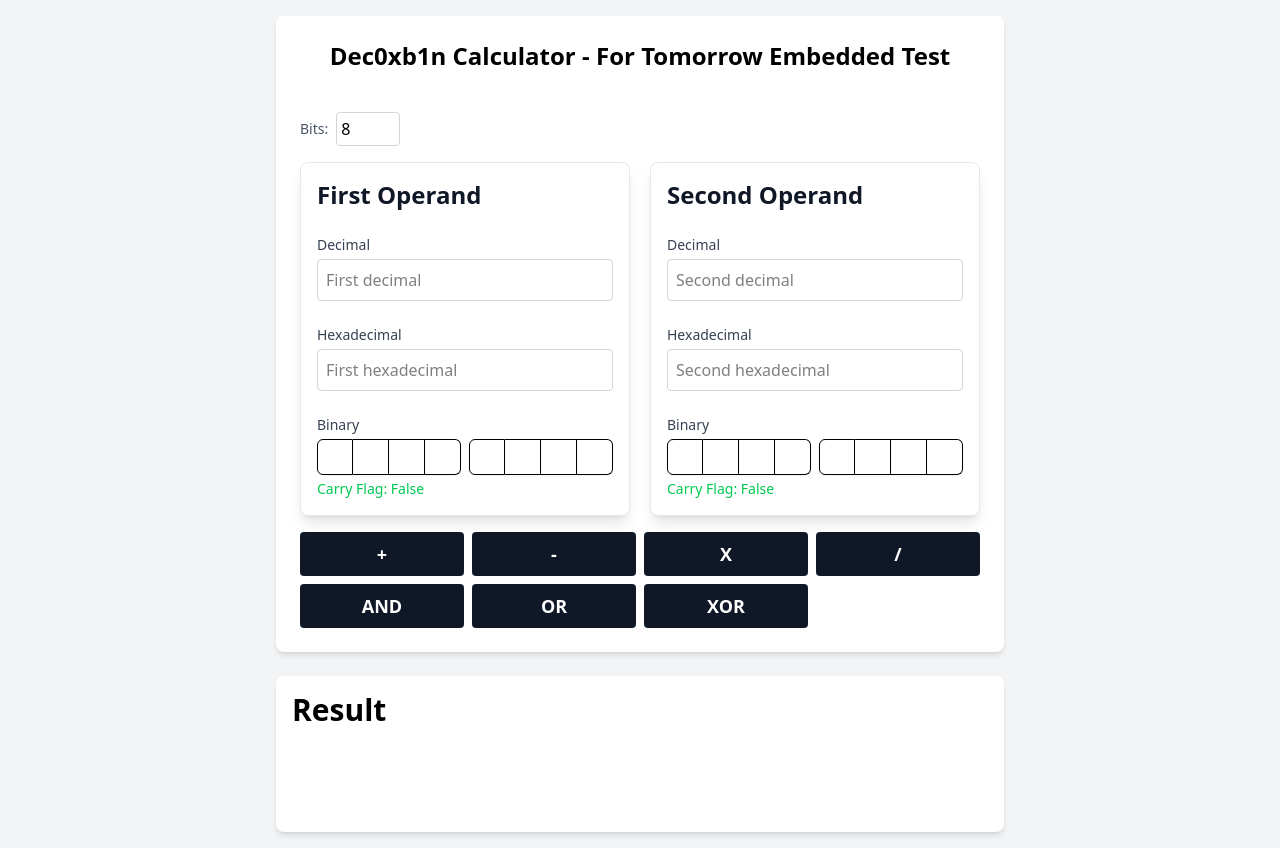
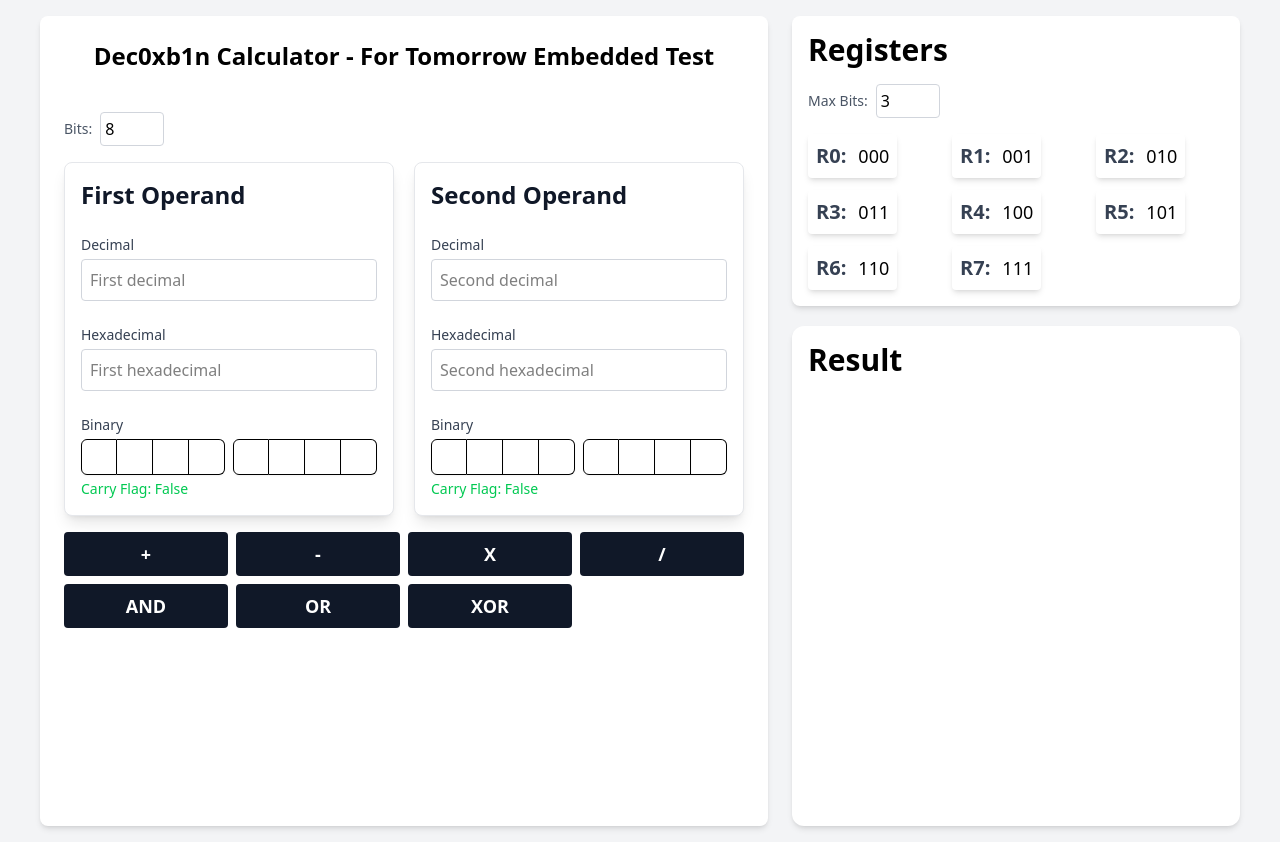
Before and after one commit to qckhanh/converter, a React (Vite) app: page / in a window 1280 px wide. Built offline with nearby package versions, Linux system fonts and the light colour scheme.

Commit message:
add register

```diff
--- a/src/App.jsx
+++ b/src/App.jsx
@@ -8,6 +8,7 @@ import {
 } from "@/components/ui/input-otp";
 import Operation from "@/Operation.jsx";
 import Input from "./Input.jsx";
+import Registers from "./Registers.jsx";
 
 function App() {
     const [hexValue1, setHexValue1] = useState('');
@@ -20,6 +21,7 @@ function App() {
     const [result, setResult] = useState({ hex: '', bin: '', dec: '' });
     const [activeOperator, setActiveOperator] = useState('');
     const [expressions, setExpressions] = useState({ dec: '', hex: '', bin: '' });
+    const [maxBit, setMaxBit] = useState(3); // State riêng cho maxBit của Registers
 
     // Tạo mảng slot cho InputOTP dựa trên bitLength
     const generateSlots = (value, onChange, hasCarry = false) => {
@@ -190,7 +192,8 @@ function App() {
 
     return (
         <div className="min-h-screen bg-gray-100 flex items-center justify-center p-4">
-            <div className="flex flex-col gap-6 w-auto gap">
+            <div className="flex flex-col lg:flex-row sm:flex-row xl:flex-row gap-6 w-auto">
+
                 <div className="bg-white p-6 rounded-lg shadow-md flex flex-col gap-y-4 w-fit">
                     <h1 className="text-2xl font-bold text-center mb-6">
                         Dec0xb1n Calculator - For Tomorrow Embedded Test
@@ -241,10 +244,20 @@ function App() {
                     <Operation activeOperator={activeOperator} calculate={calculate} />
                 </div>
 
-                {/* Result Section */}
-                <div className="">
-                    <Result result={result} expressions={expressions} bitLength={bitLength} />
+                <div className={"flex flex-col gap-y-5"}>
+                    {/* Registers Section */}
+                    <div className="">
+                        <Registers maxBit={maxBit} setMaxBit={setMaxBit} />
+                    </div>
+                    {/* Result Section */}
+                    <div className="">
+                        <Result result={result} expressions={expressions} bitLength={bitLength} />
+                    </div>
                 </div>
+
+
+
+
             </div>
         </div>
     );
--- a/src/Registers.jsx
+++ b/src/Registers.jsx
@@ -0,0 +1,43 @@
+// Registers.jsx
+import React from 'react';
+
+function Registers({ maxBit, setMaxBit }) {
+    // Tính số lượng registers: 2^maxBit
+    const numRegisters = Math.pow(2, maxBit);
+
+    // Tạo danh sách registers
+    const registers = Array.from({ length: numRegisters }, (_, index) => {
+        // Chuyển chỉ số (index) thành giá trị nhị phân với độ dài maxBit
+        const binaryValue = index.toString(2).padStart(maxBit, '0');
+        return { name: `R${index}`, value: binaryValue };
+    });
+
+    return (
+        <div className="bg-white p-4 rounded-lg shadow-md w-full">
+            <h2 className="text-3xl font-bold mb-4 text-black">Registers</h2>
+            <div className="flex items-center gap-2 mb-4">
+                <span className="text-sm text-gray-600">Max Bits:</span>
+                <input
+                    type="text"
+                    min="0"
+                    value={maxBit}
+                    onChange={(e) => {
+                        const newMaxBit = parseInt(e.target.value) || 0;
+                        setMaxBit(Math.max(0, newMaxBit)); // Đảm bảo maxBit >= 1
+                    }}
+                    className="w-16 p-1 border border-gray-300 rounded focus:outline-none focus:ring-2 focus:ring-blue-500"
+                />
+            </div>
+            <div className="grid grid-cols-3 gap-y-3 gap-x-4">
+                {registers.map((reg, index) => (
+                    <div key={index} className="flex w-fit items-center gap-3 shadow-md p-2 bg-white rounded">
+                        <span className="font-bold text-gray-700 text-xl">{reg.name}:</span>
+                        <span className="text-lg">{reg.value}</span>
+                    </div>
+                ))}
+            </div>
+        </div>
+    );
+}
+
+export default Registers;
--- a/src/Result.jsx
+++ b/src/Result.jsx
@@ -53,7 +53,7 @@ function Result({ result, expressions, bitLength }) {
     const maxBits = getMaxBits();
 
     return (
-        <div className="bg-white p-4 rounded-lg shadow-md w-full">
+        <div className="bg-white p-4 shadow-md w-full h-[500px] min-w-md rounded-xl">
             <h2 className="text-3xl font-bold mb-2 text-black">Result</h2>
             <br />
             <div className="space-y-4 text-lg">
```
